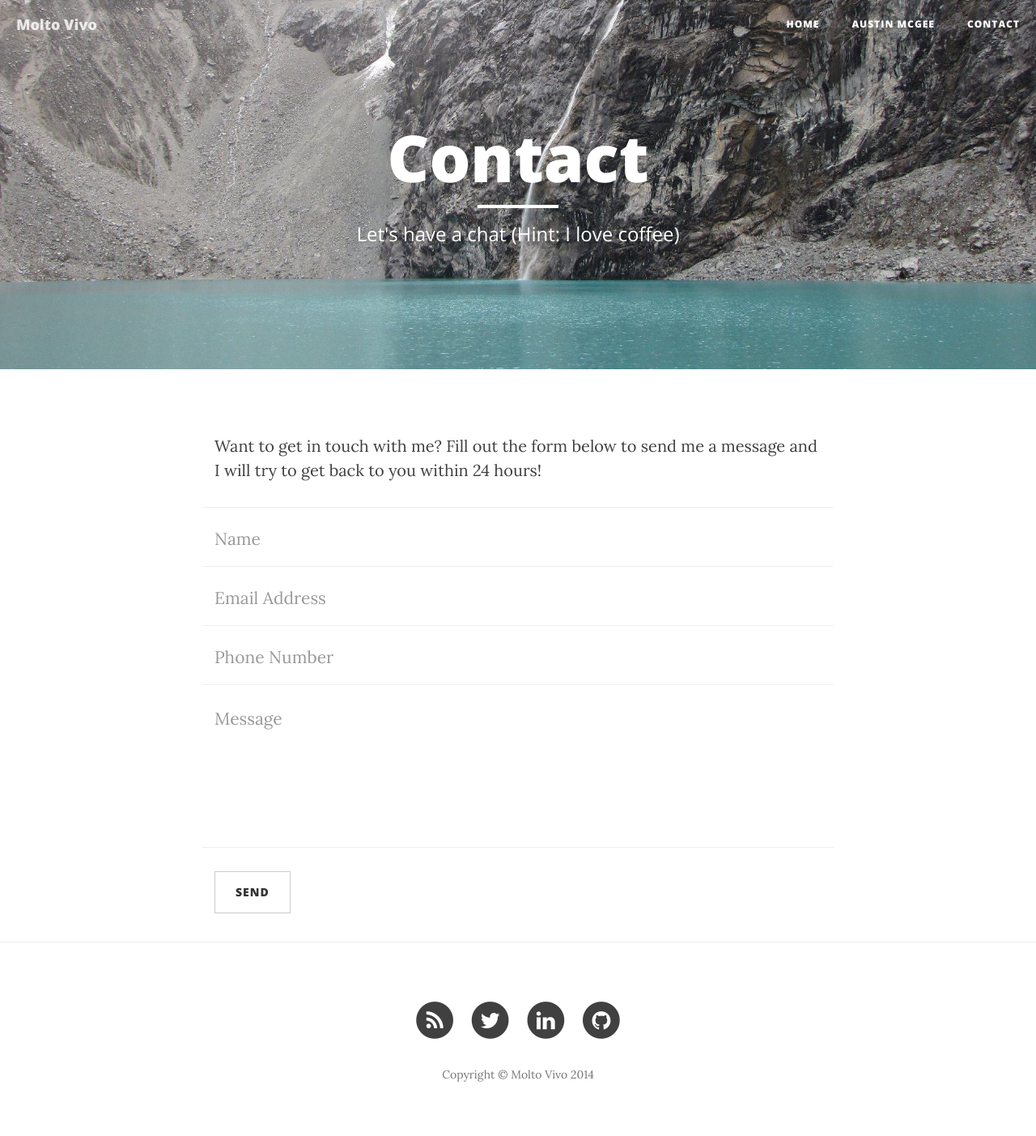
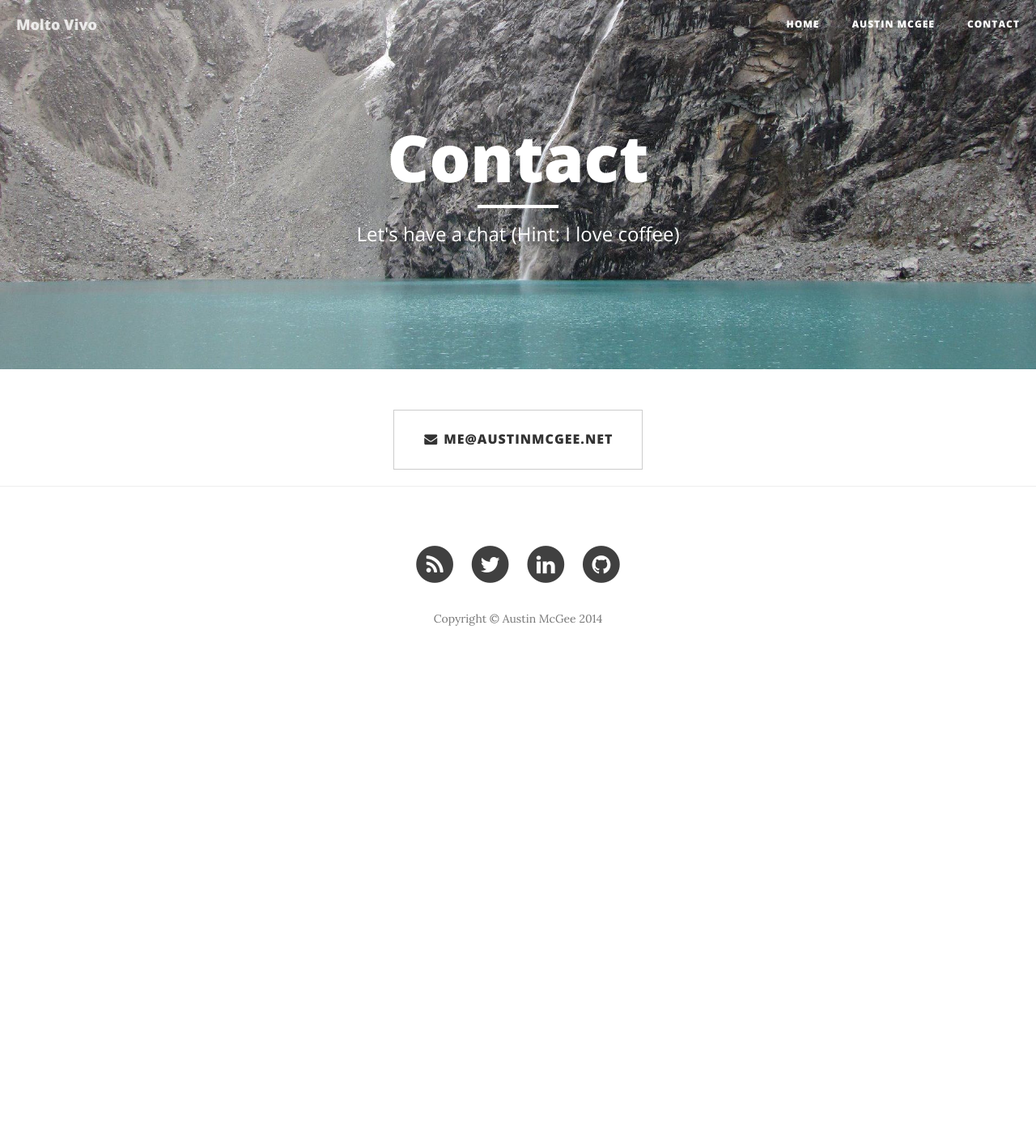
Before and after one commit to amcgee/amcgee.github.io, a Jekyll site: the page built from contact.html, in a window 1280 px wide. Shown: the whole page at 81% size. Built offline with Jekyll 4.4.1, drawn with Linux system fonts in a browser that asks for light colours; nearby versions of some CDN libraries; after the commit the page ends 900 px from its top, so only the background shows below that.

Commit message:
Add a contact link, update the about with some super basic stuff.

```diff
--- a/Gruntfile.js
+++ b/Gruntfile.js
@@ -7,6 +7,10 @@ module.exports = function(grunt) {
             main: {
                 src: 'js/<%= pkg.name %>.js',
                 dest: 'js/<%= pkg.name %>.min.js'
+            },
+            contact: {
+                src: 'js/contact.js',
+                dest: 'js/contact.min.js'
             }
         },
         less: {
--- a/_includes/footer.html
+++ b/_includes/footer.html
@@ -53,7 +53,7 @@
                     </li>
                     {% endif %}
                 </ul>
-                <p class="copyright text-muted">Copyright &copy; {{ site.title }} {{ site.time | date: '%Y' }}</p>
+                <p class="copyright text-muted">Copyright &copy; Austin McGee {{ site.time | date: '%Y' }}</p>
             </div>
         </div>
     </div>
@@ -67,3 +67,4 @@
 
 <!-- Custom Theme JavaScript -->
 <script src="{{ "/js/clean-blog.min.js " | prepend: site.baseurl }}"></script>
+<script src="{{ "/js/contact.min.js " | prepend: site.baseurl }}"></script>
--- a/about.html
+++ b/about.html
@@ -5,8 +5,8 @@ description: "Technologist, Trumpeter, and Climber of Rocks."
 header-img: "img/about-bg.jpg"
 ---
 
-<p>Lorem ipsum dolor sit amet, consectetur adipisicing elit. Saepe nostrum ullam eveniet pariatur voluptates odit, fuga atque ea nobis sit soluta odio, adipisci quas excepturi maxime quae totam ducimus consectetur?</p>
+<p>I am currently the executive director at <a href="http://www.welldone.org">WellDone International</a> where I do business stuff and sometimes build things (BS EECS, UC Berkeley) while other people sleep.</p>
 
-<p>Lorem ipsum dolor sit amet, consectetur adipisicing elit. Eius praesentium recusandae illo eaque architecto error, repellendus iusto reprehenderit, doloribus, minus sunt. Numquam at quae voluptatum in officia voluptas voluptatibus, minus!</p>
+<p>When I do have time to sleep, instead I go rock climbing or running.  I also play classical trumpet sometimes (BA Music, UC Berkeley).</p>
 
-<p>Lorem ipsum dolor sit amet, consectetur adipisicing elit. Nostrum molestiae debitis nobis, quod sapiente qui voluptatum, placeat magni repudiandae accusantium fugit quas labore non rerum possimus, corrupti enim modi! Et.</p>
+<p>Go bears.</p>
--- a/contact.html
+++ b/contact.html
@@ -5,44 +5,6 @@ description: "Let's have a chat (Hint: I love coffee)"
 header-img: "img/contact-bg.jpg"
 ---
 
-<p>Want to get in touch with me? Fill out the form below to send me a message and I will try to get back to you within 24 hours!</p>
-<!-- Contact Form - Enter your email address on line 19 of the mail/contact_me.php file to make this form work. -->
-<!-- WARNING: Some web hosts do not allow emails to be sent through forms to common mail hosts like Gmail or Yahoo. It's recommended that you use a private domain email address! -->
-<!-- NOTE: To use the contact form, your site must be on a live web host with PHP! The form will not work locally! -->
-<form name="sentMessage" id="contactForm" novalidate>
-    <div class="row control-group">
-        <div class="form-group col-xs-12 floating-label-form-group controls">
-            <label>Name</label>
-            <input type="text" class="form-control" placeholder="Name" id="name" required data-validation-required-message="Please enter your name.">
-            <p class="help-block text-danger"></p>
-        </div>
-    </div>
-    <div class="row control-group">
-        <div class="form-group col-xs-12 floating-label-form-group controls">
-            <label>Email Address</label>
-            <input type="email" class="form-control" placeholder="Email Address" id="email" required data-validation-required-message="Please enter your email address.">
-            <p class="help-block text-danger"></p>
-        </div>
-    </div>
-    <div class="row control-group">
-        <div class="form-group col-xs-12 floating-label-form-group controls">
-            <label>Phone Number</label>
-            <input type="tel" class="form-control" placeholder="Phone Number" id="phone" required data-validation-required-message="Please enter your phone number.">
-            <p class="help-block text-danger"></p>
-        </div>
-    </div>
-    <div class="row control-group">
-        <div class="form-group col-xs-12 floating-label-form-group controls">
-            <label>Message</label>
-            <textarea rows="5" class="form-control" placeholder="Message" id="message" required data-validation-required-message="Please enter a message."></textarea>
-            <p class="help-block text-danger"></p>
-        </div>
-    </div>
-    <br>
-    <div id="success"></div>
-    <div class="row">
-        <div class="form-group col-xs-12">
-            <button type="submit" class="btn btn-default">Send</button>
-        </div>
-    </div>
-</form>
+<div class="content" style="text-align:center">
+    <a href="mailto:" class="btn btn-default btn-lg"><i class="fa fa-envelope fa-fw"></i> <my-email data-user="me" data-domain="austinmcgee.net"></my-email></a>
+</div>
--- a/css/clean-blog.css
+++ b/css/clean-blog.css
@@ -401,3 +401,9 @@ img::-moz-selection {
 body {
   webkit-tap-highlight-color: #0085a1;
 }
+my-email::after {
+  content: attr(data-domain);
+}
+my-email::before {
+  content: attr(data-user) "\0040";
+}
--- a/js/clean-blog.js
+++ b/js/clean-blog.js
@@ -12,7 +12,6 @@ $(function() {
 // Contact Form Scripts
 
 $(function() {
-
     $("input,textarea").jqBootstrapValidation({
         preventSubmit: true,
         submitError: function($form, event, errors) {
```
Also changed, not shown: js/contact.js (added, +9 -0 lines), less/clean-blog.less (+7 -0 lines), css/clean-blog.min.css, js/contact.min.js (added).
